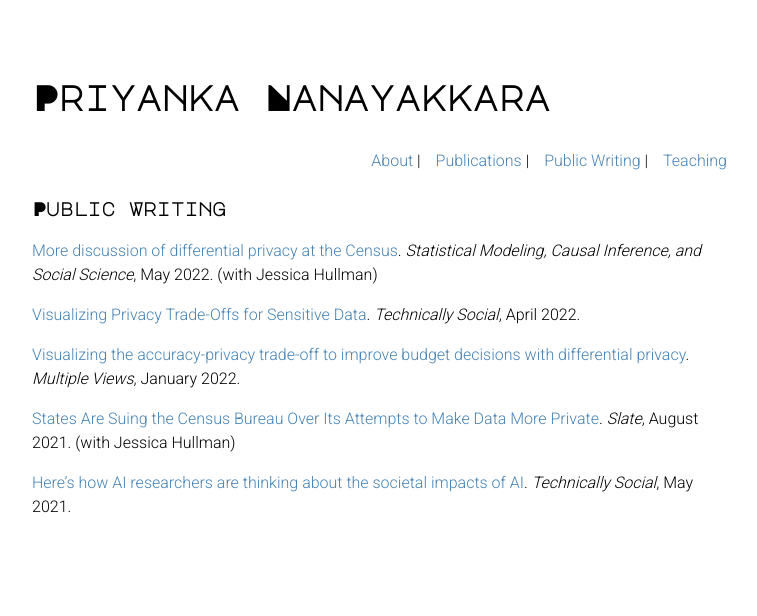
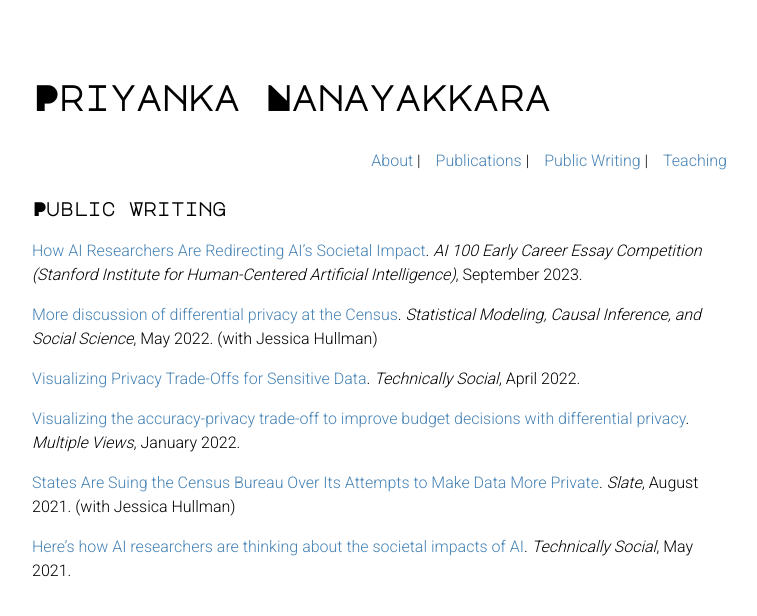
Before and after one commit to priyakalot/priyakalot.github.io, a Jekyll site: the page built from writing.md, in a window 1280 px wide. Shown: the top 616 px of the page, without its empty margins (258-1015 px from the left). Built offline with Jekyll 4.4.1, drawn with Linux system fonts in a browser that asks for light colours; nearby versions of some CDN libraries; our own code applies the rules of GitHub Pages for plain Markdown files.

Commit message:
Update writing.md

```diff
--- a/writing.md
+++ b/writing.md
@@ -3,6 +3,8 @@ layout: default
 ---
 
 ### Public Writing
+[How AI Researchers Are Redirecting AI’s Societal Impact](https://ai100.stanford.edu/sites/g/files/sbiybj18871/files/media/file/ai100_essaycompetition.pdf). _AI 100 Early Career Essay Competition (Stanford Institute for Human-Centered Artificial Intelligence)_, September 2023.
+
 [More discussion of differential privacy at the Census](https://statmodeling.stat.columbia.edu/2022/05/16/more-discussion-of-differential-privacy-at-the-census/). _Statistical Modeling, Causal Inference, and Social Science_, May 2022. (with Jessica Hullman)
 
 [Visualizing Privacy Trade-Offs for Sensitive Data](https://medium.com/technically-social/visualizing-privacy-trade-offs-for-sensitive-data-af0f57053517). _Technically Social_, April 2022.
```
